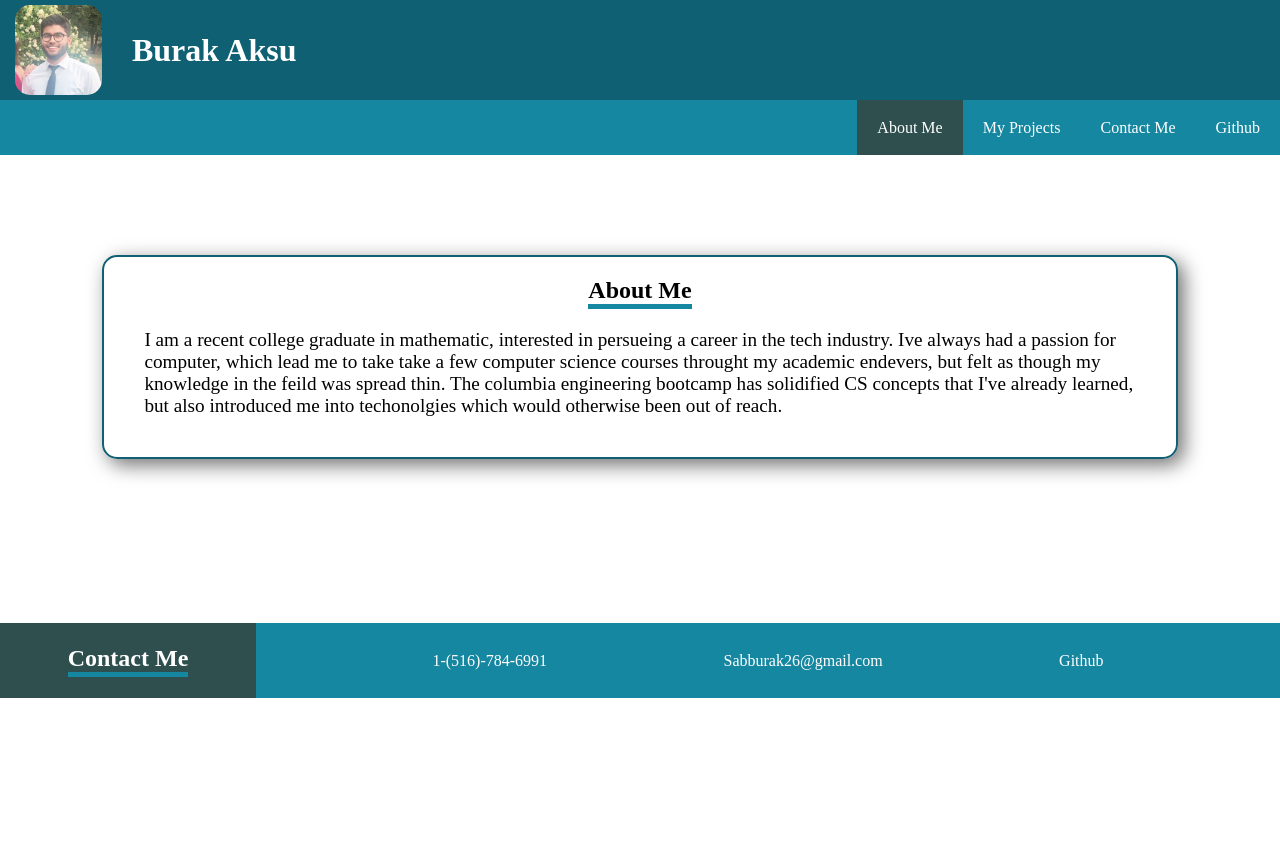
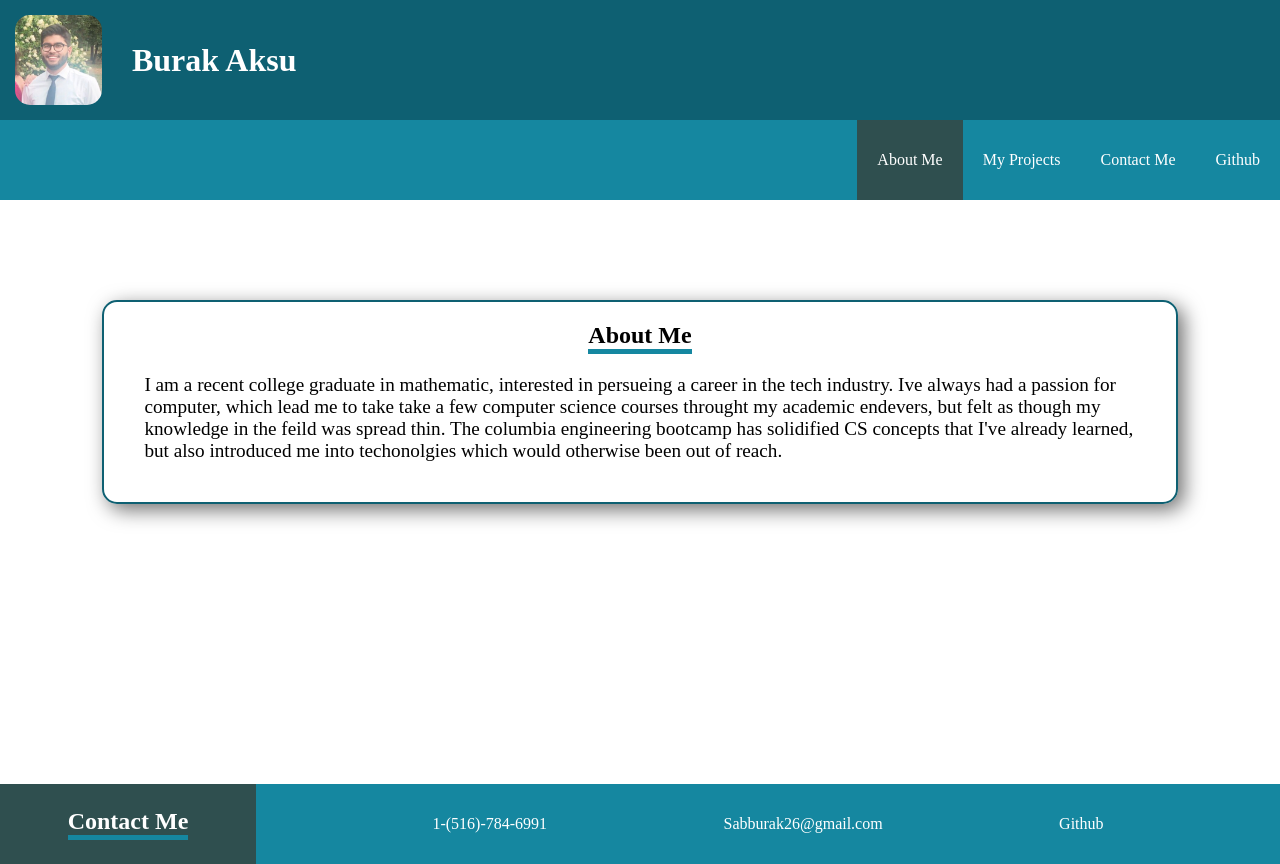
Before and after one commit to brickly26/Portfolio, a React (Create React App) app: page / in a window 1280 px wide. Before the commit the page ends 800 px from the top, so only its background shows below. Built offline with nearby package versions, Linux system fonts and the light colour scheme.

Commit message:
changes sizings of sections

```diff
--- a/public/style.css
+++ b/public/style.css
@@ -8,7 +8,8 @@ header {
   display: flex;
   background-color: rgb(14, 96, 114);
   width: 100%;
-  height: 100px;
+  min-height: 100px;
+  height: 15vh;
   align-items: center;
 }
 
@@ -44,7 +45,8 @@ nav {
   width: 100%;
   display: flex;
   justify-content: flex-end;
-  height: 55px;
+  min-height: 55px;
+  height: 10vh;
 }
 
 ul {
@@ -86,6 +88,7 @@ main {
   display: flex;
   flex-direction: column;
   align-items: center;
+  height: 65vh;
 }
 
 .section-cards {
@@ -197,7 +200,8 @@ h4 {
 #contact-me {
   display: flex;
   margin-top: 5%;
-  height: 75px;
+  min-height: 75px;
+  height: 10vh;
   width: 100%;
   background-color: rgb(21, 135, 160);
   color: white;
```
